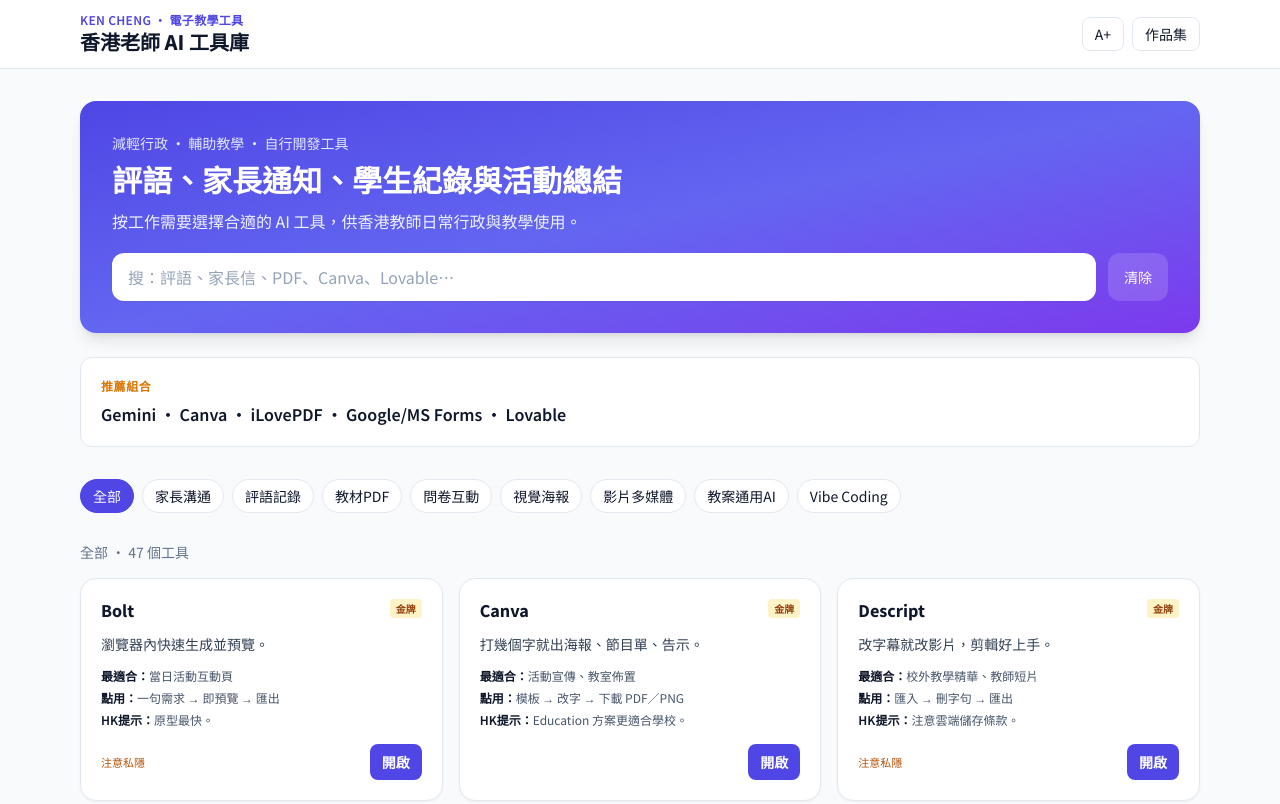
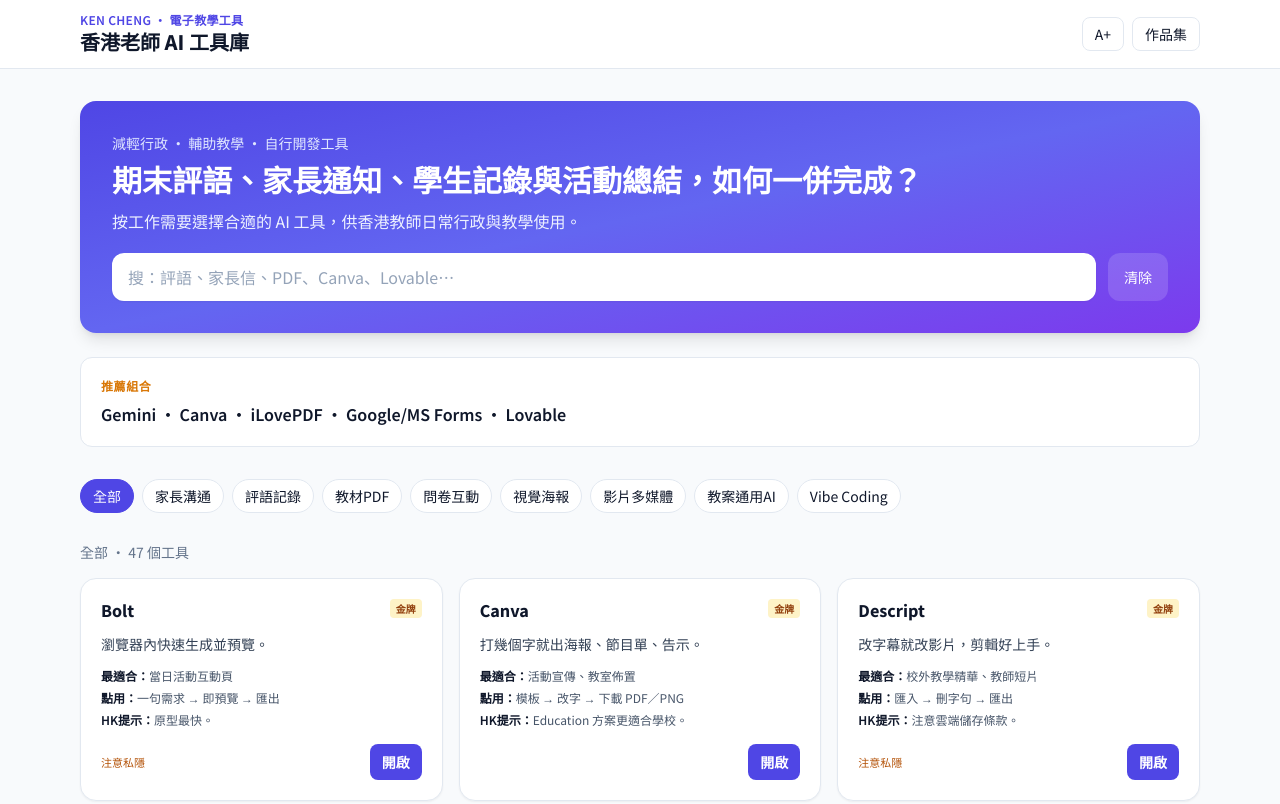
Before and after one commit to ihateusingai-beep/hk-teacher-ai-toolkit, a plain HTML site: page index.html in a window 1280 px wide. Shown: the top 804 px of the page. Drawn offline with nearby package versions, Linux system fonts and the light colour scheme.

Commit message:
fix(copy): hero title written Chinese

```diff
--- a/index.html
+++ b/index.html
@@ -50,7 +50,7 @@
   </style>
 </head>
 <body class="bg-soft text-ink antialiased">
-  <!-- BUILD: hk-teacher-ai-toolkit-p0c-2026-11-23 -->
+  <!-- BUILD: hk-teacher-ai-toolkit-p0d-2026-11-23 -->
   <a href="#main" class="sr-only focus:not-sr-only focus:absolute focus:top-2 focus:left-2 focus:z-50 focus:bg-brand focus:text-white focus:px-3 focus:py-2 focus:rounded">跳到內容</a>
 
   <header class="sticky top-0 z-40 border-b border-line bg-white/90 backdrop-blur">
@@ -72,7 +72,7 @@
       <div class="rounded-2xl bg-gradient-to-br from-indigo-600 via-indigo-500 to-violet-600 text-white p-6 sm:p-8 shadow-lg">
         <p class="text-indigo-100 text-sm font-medium mb-2">減輕行政 · 輔助教學 · 自行開發工具</p>
         <h2 class="text-2xl sm:text-3xl font-extrabold leading-tight mb-3">
-          評語、家長通知、學生紀錄與活動總結
+          期末評語、家長通知、學生記錄與活動總結，如何一併完成？
         </h2>
         <p class="text-indigo-50 max-w-2xl text-sm sm:text-base leading-relaxed">
           按工作需要選擇合適的 AI 工具，供香港教師日常行政與教學使用。
```
